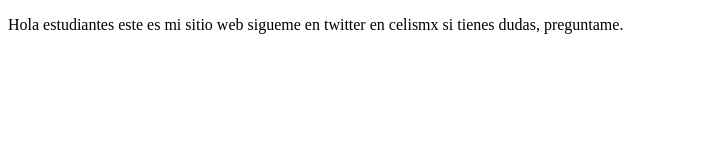
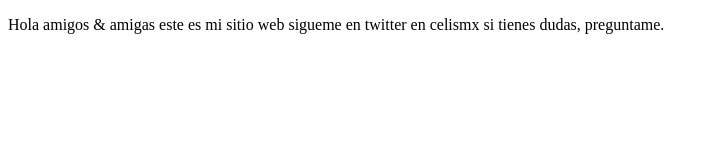
Before and after one commit to clcastro48/proyectoDemoCursoPrework, a plain HTML site: page index.html in a window 1280 px wide. Shown: the whole page, without its empty margins (0-714 px from the left). Drawn offline with Linux system fonts and the light colour scheme.

Commit message:
second commit

```diff
--- a/index.html
+++ b/index.html
@@ -8,7 +8,7 @@
 </head>
 <body>
     <p>
-        Hola estudiantes este es mi sitio web
+        Hola amigos & amigas este es mi sitio web
         sigueme en twitter en celismx si tienes dudas, preguntame.
     </p>
 </body>
```
